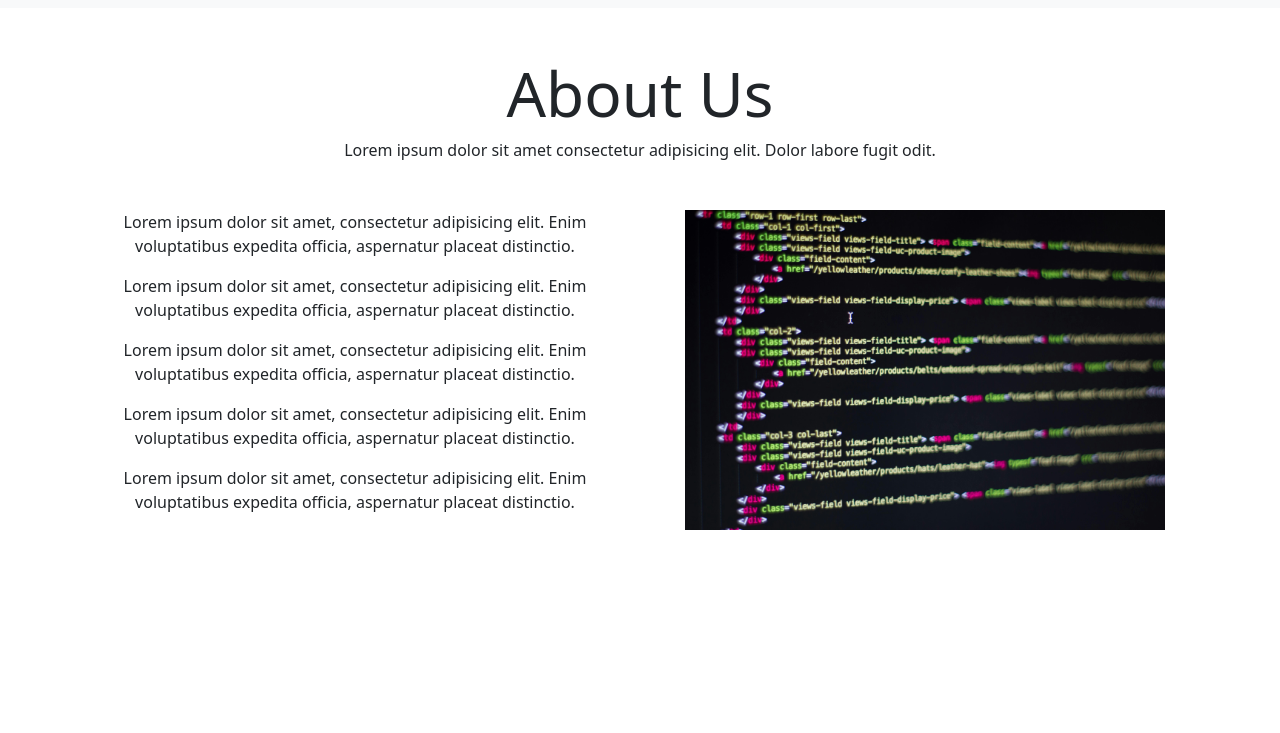
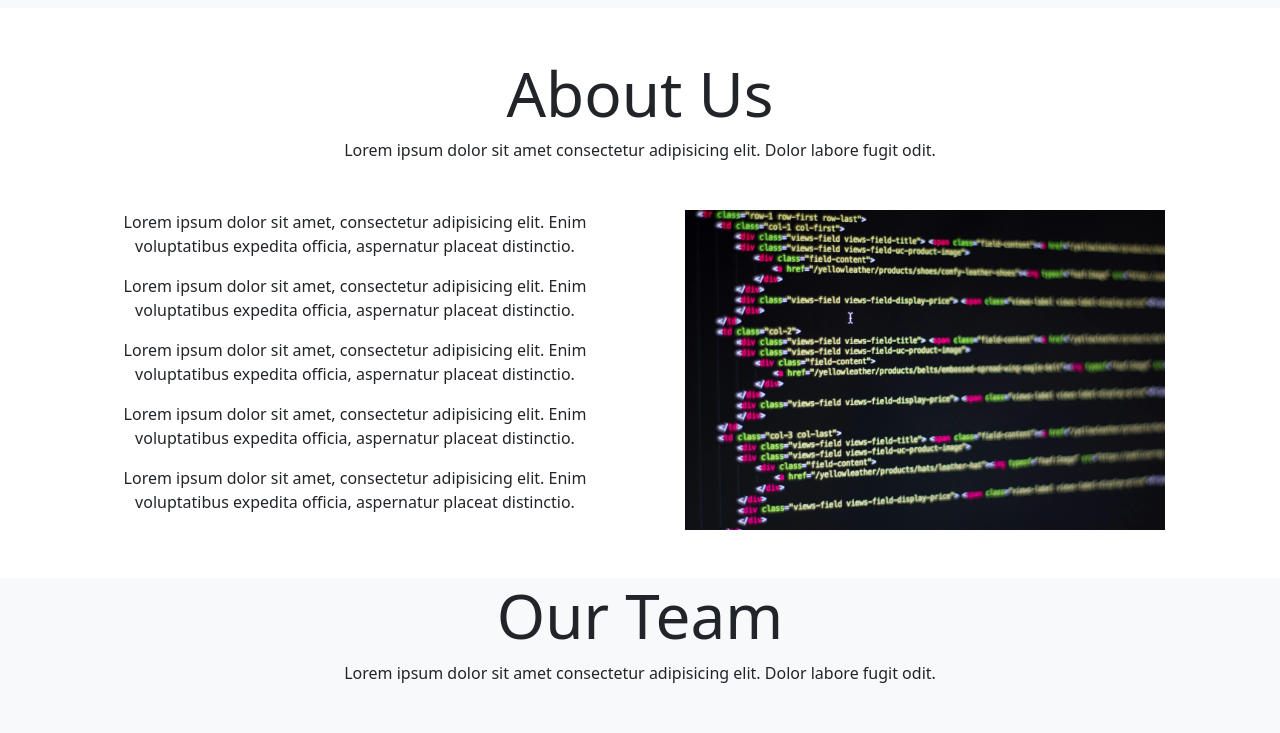
Before and after one commit to nurdoganbahadir/BootstrapWebPage, a plain HTML site: page index.html in a window 1280 px wide. Shown: the part 2198-2931 px from the top of the page. Before the commit the page ends 2776 px from the top, so only its background shows below. Drawn offline with nearby package versions, Linux system fonts and the light colour scheme.

Commit message:
our team created

```diff
--- a/index.html
+++ b/index.html
@@ -217,6 +217,16 @@
         <div class="image-div col-12 col-md-6"></div>
       </div>
     </div>
+    <div class="container-fluid text-center bg-light">
+      <h1 class="fw-light">Our Team</h1>
+      <p class="mb-5">
+        Lorem ipsum dolor sit amet consectetur adipisicing elit. Dolor labore
+        fugit odit.
+      </p>
+      <div class="row">
+
+      </div>
+    </div>
     <script
       src="https://cdn.jsdelivr.net/npm/bootstrap@5.3.3/dist/js/bootstrap.bundle.min.js"
       integrity="sha384-YvpcrYf0tY3lHB60NNkmXc5s9fDVZLESaAA55NDzOxhy9GkcIdslK1eN7N6jIeHz"
```
